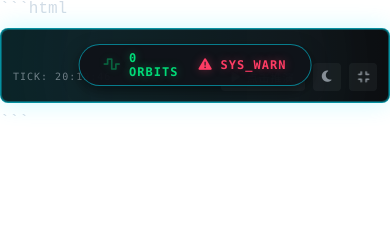
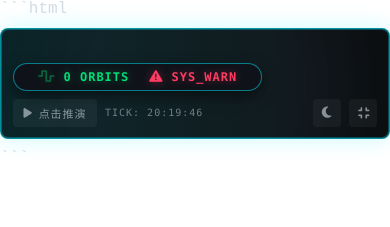
Before and after one commit to Immestrella/BIZSIM, a website: page html/world_state_dashboard.html in a window 390 px wide. Drawn offline with Linux system fonts and the light colour scheme.

Commit message:
fix: avoid folded summary covering tick

```diff
--- a/html/world_state_dashboard.html
+++ b/html/world_state_dashboard.html
@@ -91,8 +91,14 @@ body { background: transparent; font-family: var(--font-main); color: rgb(var(--
     font-family: var(--font-code); font-size: 12px; font-weight: bold; transition: var(--tr);
     background: rgba(var(--c-card), 0.98); border: 1px solid rgba(var(--c-prim), 0.5);
     padding: 6px 24px; border-radius: 30px; box-shadow: 0 5px 15px rgba(0,0,0,0.5);
+    max-width: calc(100% - 240px); overflow: hidden;
 }
-.nos-container.folded .folded-summary { transform: translateX(-50%) translateY(0) scale(1); opacity: 1; pointer-events: auto; }
+.nos-container.folded .folded-summary {
+    left: 14px;
+    transform: translateY(0) scale(1);
+    opacity: 1;
+    pointer-events: auto;
+}
 .nos-container.folded .nos-title { opacity: 0; }
 .fs-item { display: flex; align-items: center; gap: 8px; }
 .fs-item i { font-size: 1.1em; }
@@ -123,6 +129,7 @@ body { background: transparent; font-family: var(--font-main); color: rgb(var(--
     font-size: 11px;
     gap: 6px;
     flex: 0 0 auto;
+    order: -1;
 }
 
 @media (max-width: 920px) {
@@ -158,6 +165,12 @@ body { background: transparent; font-family: var(--font-main); color: rgb(var(--
         text-overflow: ellipsis;
         white-space: nowrap;
         display: inline-block;
+    }
+
+    .nos-container.folded .folded-summary {
+        position: static;
+        max-width: 100%;
+        transform: none;
     }
 }
 
```
